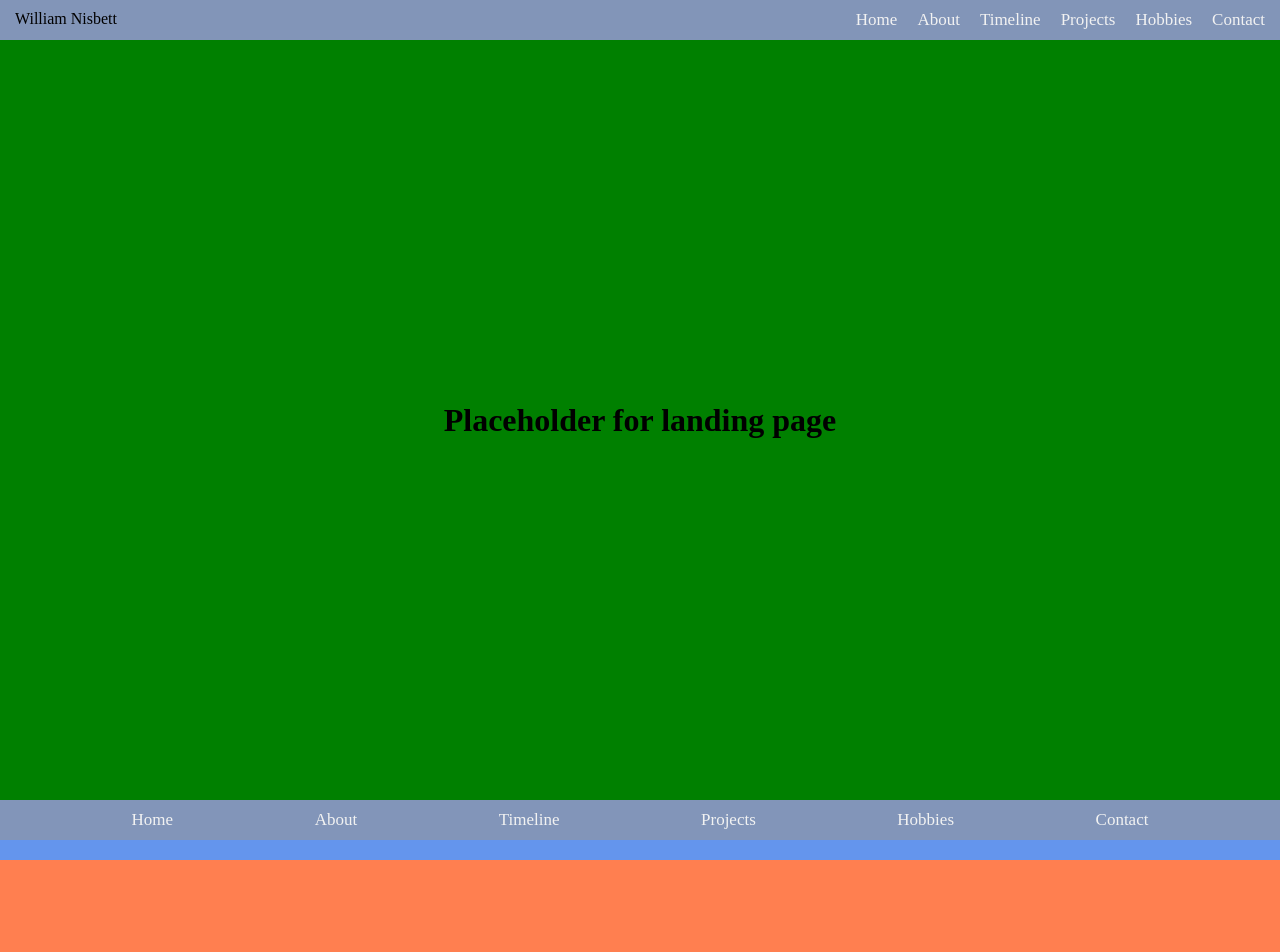
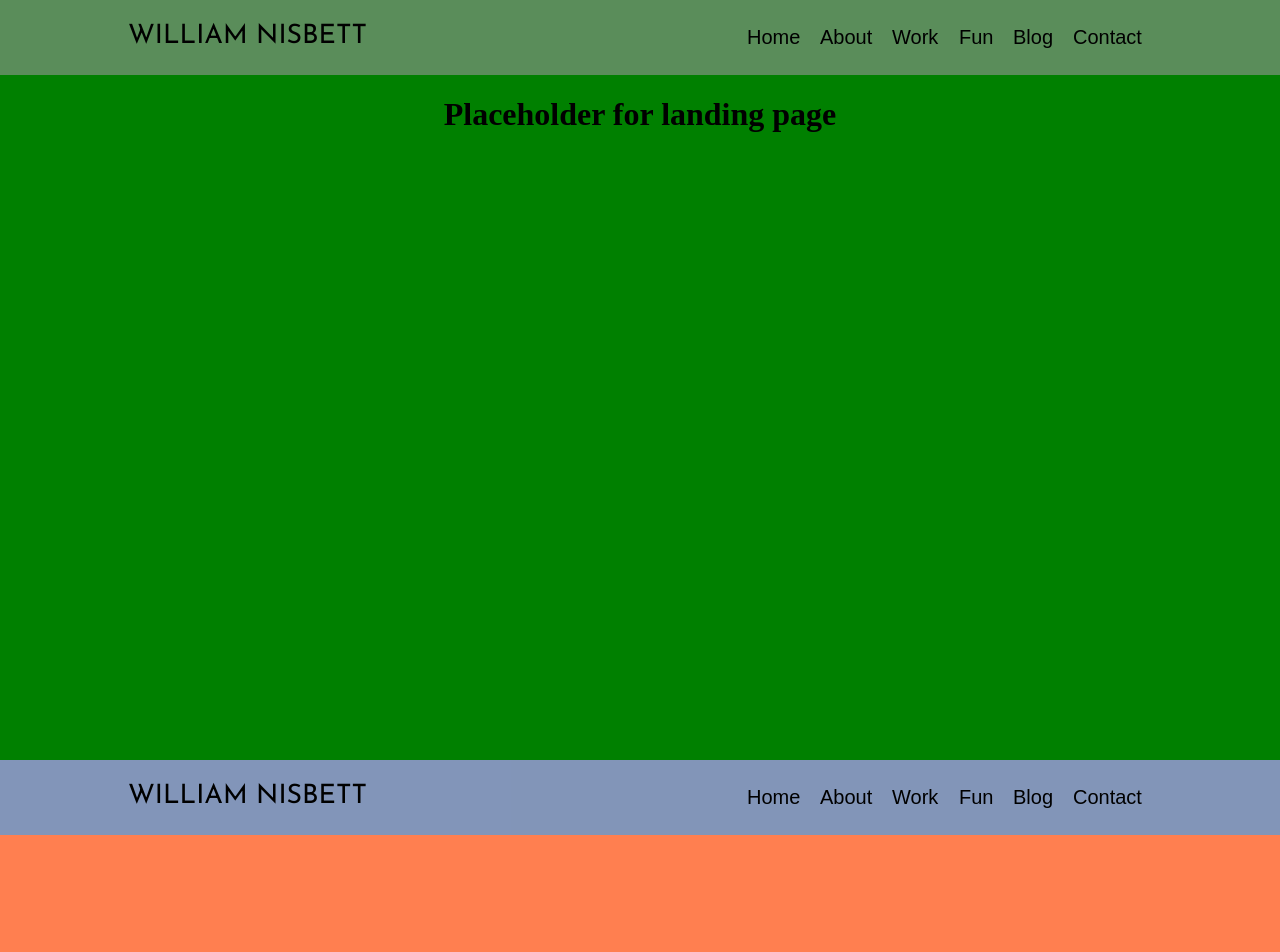
Before and after one commit to whnisbett/personal-website, a plain HTML site: page index.html in a window 1280 px wide. Shown: the top 952 px of the page. Drawn offline with nearby package versions, Linux system fonts and the light colour scheme; a script that the page names is missing; a web font is replaced by a local one.

Commit message:
Added hover effects to navbar and changed site outline
Added hover navbar effect and changed sections to include blog, work, and fun.

```diff
--- a/index.html
+++ b/index.html
@@ -8,6 +8,7 @@
     <meta name="keywords" content="william nisbett, billy nisbett, website, physics, data science, machine learning, wushu, imaging physics, university of houston">
     <title>William Nisbett</title>
 
+    <script src="https://ajax.googleapis.com/ajax/libs/jquery/3.4.1/jquery.min.js"></script>
     <link rel="stylesheet" href="static/css/normalize.css">
     <link rel="stylesheet" href="static/css/style.css">
     <script src="static/js/script.js"></script>
@@ -16,54 +17,54 @@
 </head>
 
 <body>
-    <div class="menu">
-        <div class="menu-item logo">William Nisbett</div>
-        <div class="menu-item nav-bar" id="main-navbar">
-            <a href="#landing">Home</a>
-            <a href="#about-me">About</a>
-            <a href="#timeline">Timeline</a>
-            <a href="#projects">Projects</a>
-            <a href="#hobbies">Hobbies</a>
-            <a href="#footer">Contact</a>
+    <div id="home">
+        <div class="menu centered-flexbox" id="top-menu">
+            <div class="menu-item logo centered-flexbox" id="top-logo">WILLIAM NISBETT</div>
+            <div class="menu-item nav-bar centered-flexbox" id="main-navbar">
+                <a href="#home" class='button hvr-fade'>Home</a>
+                <a href="#about-me" class='button hvr-fade'>About</a>
+                <a href="#work" class='button hvr-fade'>Work</a>
+                <a href="#fun" class='button hvr-fade'>Fun</a>
+                <a href="http://www.blogspot.com" class='button hvr-fade'>Blog</a>
+                <a href="#footer" class='button hvr-fade'>Contact</a>
+            </div>
+        </div>
+
+        <div class="centered-flexbox" id="landing">
+            <h1>Placeholder for landing page</h1>
         </div>
     </div>
 
-    <div class="container" id="landing">
-        <h1>Placeholder for landing page</h1>
+    <div class="menu sticky centered-flexbox" id="sticky-menu">
+        <div class="menu-item logo centered-flexbox" id="sticky-logo">WILLIAM NISBETT</div>
+        <div class="menu-item nav-bar centered-flexbox" id="sticky-navbar">
+            <a href="#home" class='button hvr-fade'>Home</a>
+            <a href="#about-me" class='button hvr-fade'>About</a>
+            <a href="#work" class='button hvr-fade'>Work</a>
+            <a href="#fun" class='button hvr-fade'>Fun</a>
+            <a href="http://www.blogspot.com" class='button hvr-fade'>Blog</a>
+            <a href="#footer" class='button hvr-fade'>Contact</a>
+        </div>
     </div>
 
-    <div class="nav-bar sticky" id="sticky-navbar">
-        <a href="#landing">Home</a>
-        <a href="#about-me">About</a>
-        <a href="#timeline">Timeline</a>
-        <a href="#projects">Projects</a>
-        <a href="#hobbies">Hobbies</a>
-        <a href="#footer">Contact</a>
-    </div>
-
-    <div class="section container" id="about-me">
-        <div class="reveal content container">
+    <div class="section centered-flexbox" id="about-me">
+        <div class="reveal content centered-flexbox">
             <h1>Placeholder for about me</h1>
         </div>
     </div>
 
-    <div class="section container" id="timeline">
-        <div class="reveal content container">
-            <h1>Placeholder for timeline</h1>
+    <div class="section centered-flexbox" id="work">
+        <div class="reveal content centered-flexbox">
+            <h1>Placeholder for Work</h1>
         </div>
     </div>
 
-    <div class="section container" id="projects">
-        <div class="reveal content container">
-            <h1>Placeholder for projects list</h1>
+    <div class="section centered-flexbox" id="fun">
+        <div class="reveal content centered-flexbox">
+            <h1>Placeholder for Fun</h1>
         </div>
     </div>
 
-    <div class="section container" id="hobbies">
-        <div class="reveal content container">
-            <h1>Placeholder for hobbies/extracurriculars</h1>
-        </div>
-    </div>
 
     <div id="footer">
         <a href="mailto:william.nisbett@gmail.com">Email</a>
@@ -85,5 +86,14 @@
 
         ScrollReveal().reveal('.reveal', slideUp);
     </script>
+    <script>
+        window.onscroll = function() {
+            if (window.pageYOffset == 0) {
+                document.getElementById('top-menu').style.top = "0";
+            } else {
+                document.getElementById('top-menu').style.top = "-200px";
+            }
+        };
+    </script>
 </body>
 </html>
--- a/static/css/style.css
+++ b/static/css/style.css
@@ -1,33 +1,15 @@
 /*GENERAL STYLES*/
+@import url('https://fonts.googleapis.com/css?family=Timmana|Josefin+Sans&display=swap');
+
 html {
     scroll-behavior: smooth;
     background-color: cornflowerblue;
 }
 
-/*SECTION STYLES*/
-div.section {
-    margin-top: 20px;
-    height: 700px;
-    background-color: coral;
-}
-
-#landing {
-    background-color: green;
-    height: 95vh;
-    width: 100%;
-}
-
-.container {
+.centered-flexbox {
     display: flex;
+    align-items: center;
     justify-content: center;
-    align-items: center;
-}
-
-.content {
-    background: white;
-    border-radius: 7px;
-    width: 90%;
-    height: 60%;
 }
 
 .reveal {
@@ -35,53 +17,92 @@ div.section {
     box-shadow: -7px 3px 18px 0px rgba(0,0,0,0.4);
 }
 
+/*SECTION STYLES*/
+div.section {
+    height: 700px;
+    background-color: coral;
+}
+
+#home {
+    background-color: green;
+    height: 95vh;
+}
+
+.content {
+    background: white;
+    border-radius: 10px;
+    width: 90%;
+    height: 60%;
+}
+
+
 /*NAVBARS*/
 
 /*navbar elements*/
 .nav-bar {
-    height: 40px;
-    display: flex;
     justify-content: space-evenly;
 }
 
-.nav-bar a {
-    color: #f2f2f2;
-    text-align: center;
+.button {
+    color: black;
     text-decoration: none;
-    font-size: 17px;
-    padding: 10px;
+    padding: 0px 10px 0px 10px;
+    font-family: 'Timmana', sans-serif;
+    font-size: 15pt;
+    height: 100%;
+    display: flex;
+    align-items: center;
+    justify-content: center;
 }
 
-/*main navbar*/
 .menu {
+    /* MENU = LOGO + NAVBAR*/
+    height: 75px;
     background-color: rgba(150,150,150,0.6);
-    display: flex;
-    align-content: flex-start;
     justify-content: space-between;
-    min-width: 0px;
 }
 
 .logo {
-    padding: 10px;
+    font-family: 'Josefin Sans', sans-serif;
+    font-size: 20pt;
+    margin: 0px 0px 0px 10%;
+    flex: 0 0 auto;
 }
 
-#main-navbar {
-    flex: 0 1 auto;
-    min-width: 0;
+.nav-bar {
+    margin-right: 10%;
 }
 
-.menu-item{
-    margin: 0 5px;
+.menu-item {
+    /* LOGO AND NAVBAR (AKA ANYTHING IN THE MENU) */
+    height: 100%
 }
 
 /*sticky navbar*/
 
 @media (min-height: 300px) {
-#sticky-navbar {
+#sticky-menu {
       position: sticky;
       top: 0;
-      background-color: rgba(150,150,150,0.6);
-      width: 100%;
       z-index: 9;
     }
   }
+
+#sticky-menu {
+    background-color: rgba(150,150,150,0.6);
+}
+
+.hvr-fade {
+    -webkit-transform: perspective(1px) translateZ(0);
+    transform: perspective(1px) translateZ(0);
+    box-shadow: 0 0 1px rgba(0, 0, 0, 0);
+    overflow: hidden;
+    -webkit-transition-duration: 0.3s;
+    transition-duration: 0.3s;
+    -webkit-transition-property: color, background-color;
+    transition-property: color, background-color;
+  }
+  .hvr-fade:hover, .hvr-fade:focus, .hvr-fade:active {
+    background-color: red;
+    color: white;
+  }
```
